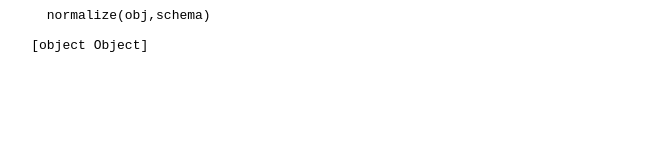
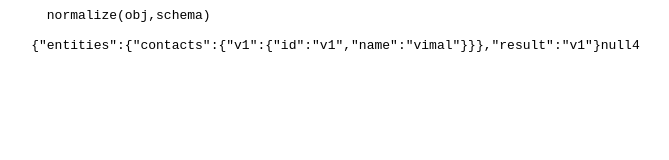
Before and after one commit to sakthizt256/vimalceg.github.io, a plain HTML site: page normalizer.html in a window 1280 px wide. Shown: the whole page, without its empty margins (8-677 px from the left). Drawn offline with Linux system fonts and the light colour scheme.

Commit message:
normalizer example error fix1

```diff
--- a/normalizer.html
+++ b/normalizer.html
@@ -9,7 +9,7 @@
     <script>
       var normalize =  normalizr.normalize;
       var schema = normalizr.schema;
-      document.write(normalize({id:"v1",name:"vimal"},schema("contacts")))
+      document.write(JSON.stringify(normalize({id:"v1",name:"vimal"},schema("contacts"))),null,4)
     </script>
     </pre>
   </body>
```
